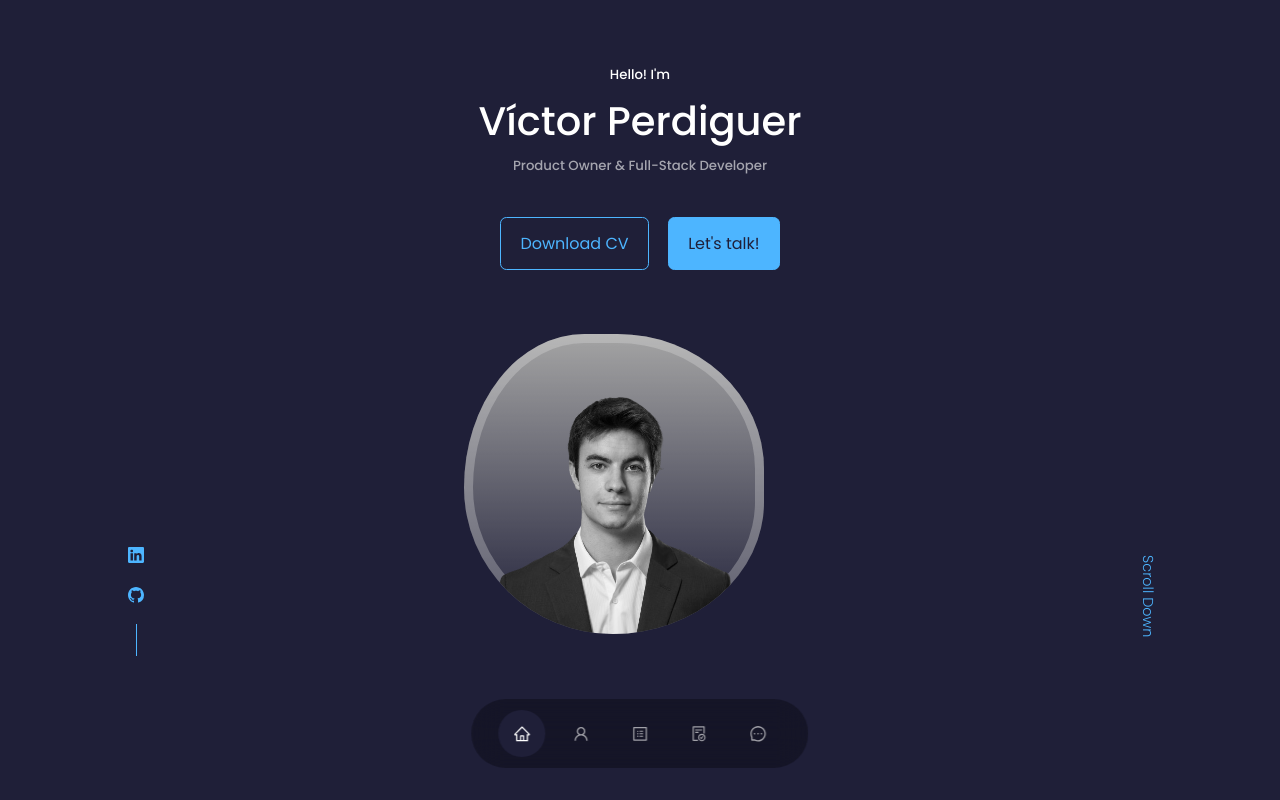
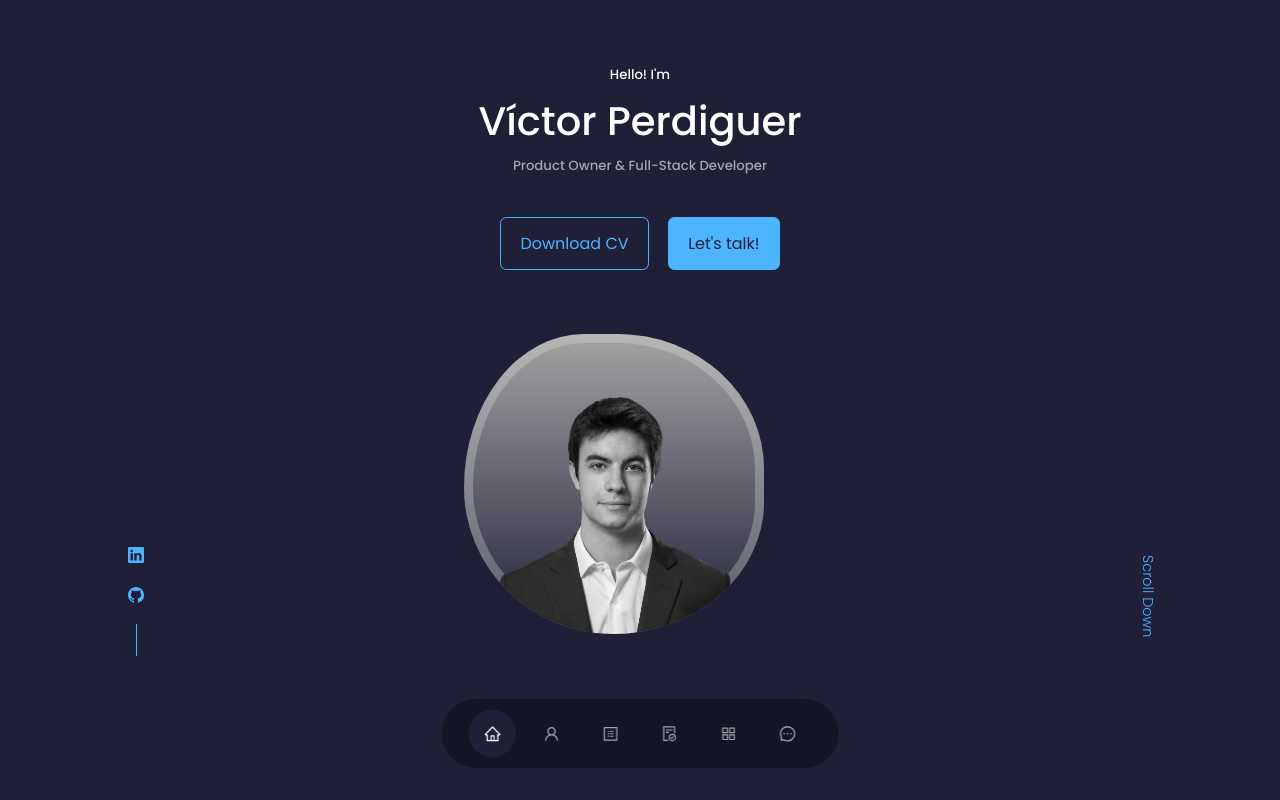
Before and after one commit to victorperdiguer/my-website, a React (Create React App) app: page / in a window 1280 px wide. Shown: the top 800 px of the page. Built offline with nearby package versions, Linux system fonts and the light colour scheme.

Commit message:
changed kolory png file

```diff
--- a/package.json
+++ b/package.json
@@ -17,7 +17,7 @@
   },
   "scripts": {
     "predeploy": "npm run build",
-    "deploy": "gh-pages -d build",
+    "deploy": "main -d build",
     "start": "react-scripts start",
     "build": "react-scripts build",
     "test": "react-scripts test",
--- a/src/components/nav/Nav.jsx
+++ b/src/components/nav/Nav.jsx
@@ -1,6 +1,6 @@
 import React from "react";
 import './Nav.css';
-import {AiOutlineHome, AiOutlineUser, AiOutlineProfile, AiOutlineMessage, AiOutlineFileDone} from 'react-icons/ai';
+import {AiOutlineHome, AiOutlineUser, AiOutlineProfile, AiOutlineMessage, AiOutlineFileDone, AiOutlineAppstore} from 'react-icons/ai';
 import { useState } from "react";
 
 
@@ -17,6 +17,7 @@ const Nav = (props) => {
       <a href="#about" onClick={handleActive} className={activeNav==='#about' ? 'active' : ''}><AiOutlineUser/></a>
       <a href="#skills" onClick={handleActive} className={activeNav==='#skills' ? 'active' : ''}><AiOutlineProfile/></a>
       <a href="#qualification" onClick={handleActive} className={activeNav==='#qualification' ? 'active' : ''}><AiOutlineFileDone/></a>
+        <a href="#portfolio" onClick={handleActive} className={activeNav==='#portfolio' ? 'active' : ''}><AiOutlineAppstore/></a>
       <a href="#contact" onClick={handleActive} className={activeNav==='#contact' ? 'active' : ''}><AiOutlineMessage/></a>
     </nav>
   )
--- a/src/components/portfolio/Portfolio.css
+++ b/src/components/portfolio/Portfolio.css
@@ -28,6 +28,7 @@
 
 .portfolio__item h3{
   margin: 1.2rem 0 2rem;
+  text-align: center;
 }
 
 .portfolio__item-cta{
--- a/src/components/portfolio/Portfolio.jsx
+++ b/src/components/portfolio/Portfolio.jsx
@@ -3,12 +3,6 @@ import React from "react";
 import "./Portfolio.css";
 import PortfolioCard from "./PortfolioCard";
 import { portfolioList } from "./portfolioList";
-import { AiFillHtml5 } from "react-icons/ai";
-import { IoLogoCss3, IoLogoJavascript } from "react-icons/io";
-import { SiHandlebarsdotjs } from "react-icons/si";
-import { FiCode } from "react-icons/fi";
-import { SiMongodb } from "react-icons/si";
-import { GrNode } from "react-icons/gr";
 
 const About = () => {
   return (
@@ -16,7 +10,7 @@ const About = () => {
       <h5>My Recent work</h5>
       <h2>Portfolio</h2>
       <div className="container portfolio__container">
-        {portfolioList.map((portfolio, index) => (
+        {portfolioList.slice().reverse().map((portfolio, index) => (
           <PortfolioCard
             key={portfolio.title + "-" + index}
             title={portfolio.title}
@@ -27,84 +21,6 @@ const About = () => {
             technologies={portfolio.technologies}
           />
         ))}
-        {/* <article className="portfolio__item">
-          <div className="portfolio__item-image">
-            <img src={guessr} alt="" />
-            <div className="portfolio__item-info">
-              <p>Technologies used:</p>
-              <p><AiFillHtml5 /> <IoLogoCss3 />  <IoLogoJavascript/></p>
-            </div>
-          </div>
-
-          <h3>Guessr - DOM logic game</h3>
-          <div className="portfolio__item-cta">
-            <a
-              href="https://github.com/jormengin/Guessr"
-              className="btn"
-              target="_blank"
-            >
-              Github
-            </a>
-            <a
-              href="https://jormengin.github.io/Guessr/"
-              className="btn btn-primary"
-              target="_blank"
-            >
-              Live Demo
-            </a>
-          </div>
-        </article>
-        <article className="portfolio__item">
-          <div className="portfolio__item-image">
-            <img src={devault} alt="" />
-            <div className="portfolio__item-info">
-              <p>Technologies used:</p>
-              <p><AiFillHtml5 /> <IoLogoCss3 />  <IoLogoJavascript/> <SiHandlebarsdotjs/><br /> <FiCode /><SiMongodb /><GrNode /></p>
-            </div>
-          </div>
-          <h3>Devault - Dev Tools platform </h3>
-          <div className="portfolio__item-cta">
-            <a
-              href="https://github.com/deVault-io/devault"
-              className="btn"
-              target="_blank"
-            >
-              Github
-            </a>
-            <a
-              href="https://devault-app.fly.dev/"
-              className="btn btn-primary"
-              target="_blank"
-            >
-              Live Demo
-            </a>
-          </div>
-        </article>
-        <article className="portfolio__item">
-          <div className="portfolio__item-image">
-            <img src={wip} alt="" />
-            <div className="portfolio__item-info">
-              <p>Fullstack app using MERN stack coming soon</p>
-            </div>
-          </div>
-          <h3>atmine - Fullstack rental webapp</h3>
-          <div className="portfolio__item-cta">
-            <a
-              href="https://github.com/jormengin/Guessr"
-              className="btn"
-              target="_blank"
-            >
-              Github
-            </a>
-            <a
-              href="https://jormengin.github.io/Guessr/"
-              className="btn btn-primary"
-              target="_blank"
-            >
-              Live Demo
-            </a>
-          </div>
-        </article> */}
       </div>
     </section>
   );
--- a/src/components/portfolio/portfolioList.js
+++ b/src/components/portfolio/portfolioList.js
@@ -3,7 +3,6 @@ import kolory from "../../assets/kolory.png";
 import { AiFillHtml5 } from "react-icons/ai";
 import { IoLogoCss3, IoLogoJavascript } from "react-icons/io";
 import { SiMongodb } from "react-icons/si";
-import { GrNode } from "react-icons/gr";
 import { TbBrandNextjs } from "react-icons/tb";
 import { SiTypescript } from "react-icons/si";
 
--- a/src/components/skills/Skills.jsx
+++ b/src/components/skills/Skills.jsx
@@ -4,7 +4,6 @@ import {
   SiJavascript,
   SiTypescript,
   SiHtml5,
-  SiAngular,
   SiReact,
   SiCss3,
   SiHandlebarsdotjs,
@@ -15,7 +14,6 @@ import {
   SiExpress,
   SiMongodb,
   SiPython,
-  SiMysql,
   SiDocker,
   SiRabbitmq,
   SiElastic,
--- a/src/components/testimonials/Testimonials.jsx
+++ b/src/components/testimonials/Testimonials.jsx
@@ -2,7 +2,7 @@ import React from "react";
 import './Testimonials.css';
 import TestimonialCard from "./TestimonialCard";
 import data from "./data";
-import { Navigation, Pagination, A11y } from 'swiper';
+import { Pagination } from 'swiper';
 import { Swiper, SwiperSlide } from 'swiper/react';
 import 'swiper/css';
 import 'swiper/css/pagination';
```
Also changed, not shown: src/components/portfolio/PortfolioCard.jsx (+0 -7 lines), src/assets/kolory.png.
